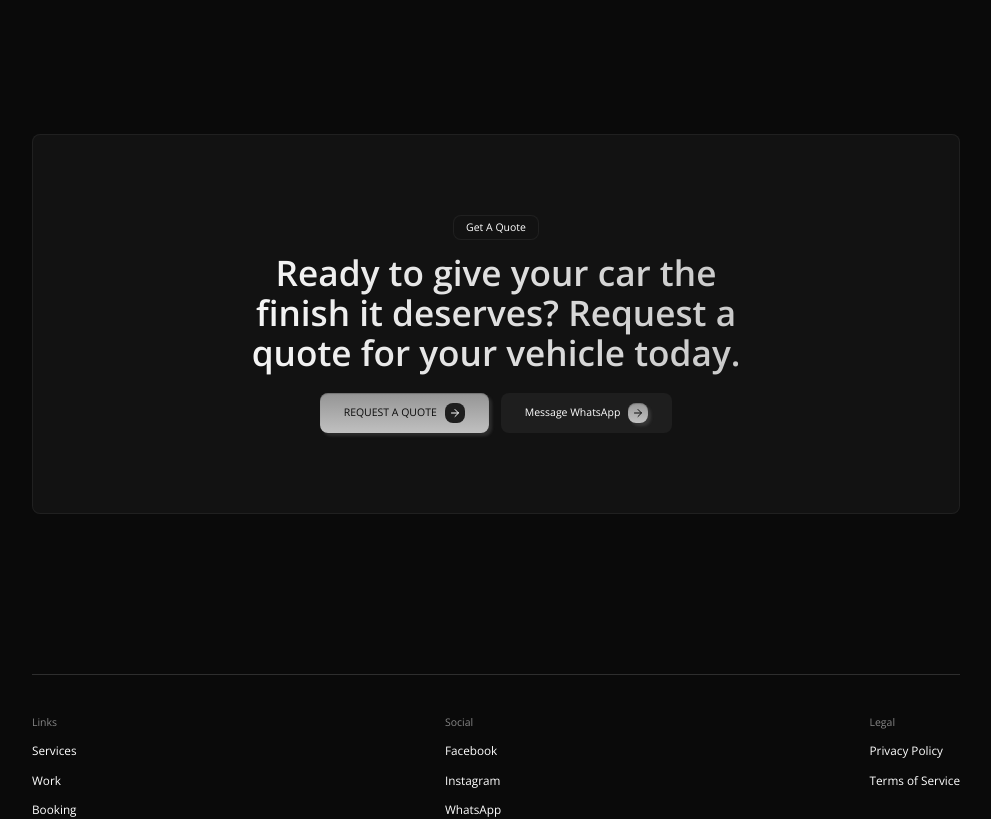
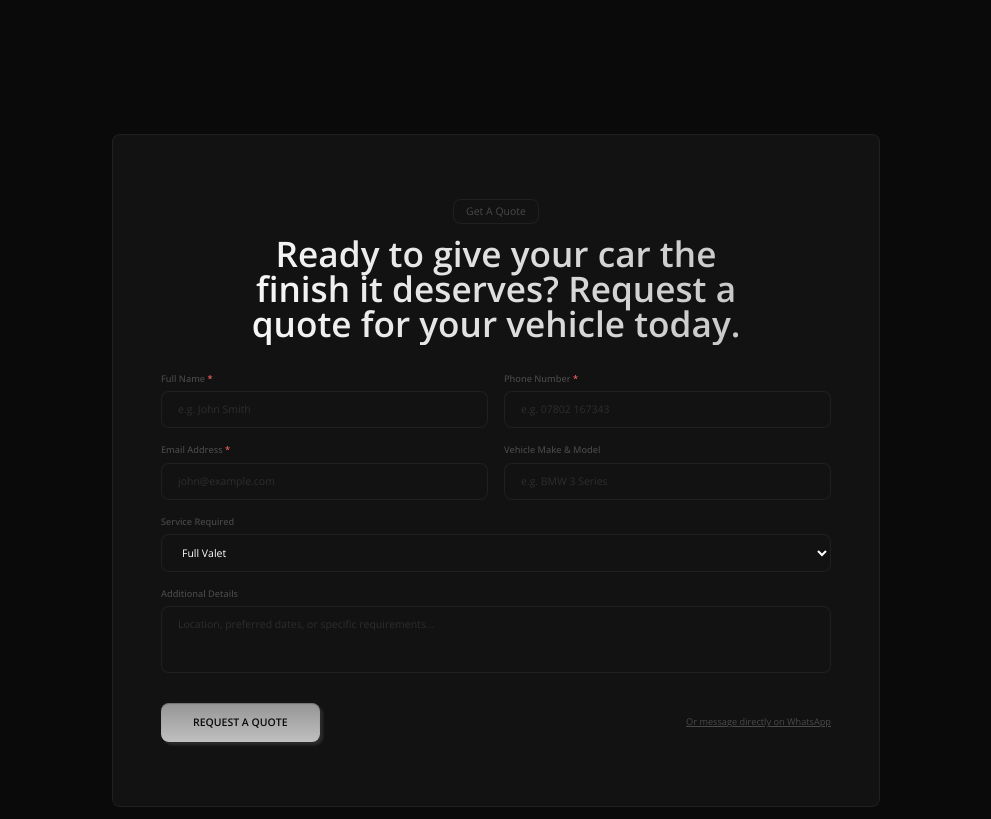
Before and after one commit to dmytro-webild/c6aac17c-b1ec-4ac8-b00e-0b4e120192e9, a React (Vite) app: page / in a window 1280 px wide. Shown: the part 6520-7339 px from the top of the page, without its empty margins (144-1135 px from the left). Built offline with nearby package versions, Linux system fonts and the light colour scheme; a web font is replaced by a local one.

Commit message:
Bob AI: Configure functional quote request form with field validatio

```diff
--- a/src/pages/HomePage/sections/Quote.tsx
+++ b/src/pages/HomePage/sections/Quote.tsx
@@ -1,25 +1,236 @@
-// AUTO-GENERATED by per-section-migrate. Edit freely — Bob will treat this
-// file as the canonical source for the "quote" section.
+/* eslint-disable */
+// @ts-nocheck — generated by catalog-eject; runtime-correct but TS strict-mode false-positives on inlined catalog body
+import React, { useState } from "react";
+import ScrollReveal from "@/components/ui/ScrollReveal";
+import TextAnimation from "@/components/ui/TextAnimation";
 
-import React from 'react';
-import ContactCta from '@/components/sections/contact/ContactCta';
-import SectionErrorBoundary from "@/components/ui/SectionErrorBoundary";
+const QuoteInline = () => {
+  const [formData, setFormData] = useState({
+    name: "",
+    phone: "",
+    email: "",
+    vehicle: "",
+    service: "Full Valet",
+    message: ""
+  });
+  const [status, setStatus] = useState("idle");
+  const [errorMessage, setErrorMessage] = useState("");
 
-export default function QuoteSection(): React.JSX.Element {
+  const handleChange = (e: any) => {
+    setFormData({ ...formData, [e.target.name]: e.target.value });
+  };
+
+  const handleSubmit = async (e: any) => {
+    e.preventDefault();
+    if (!formData.name.trim() || !formData.phone.trim() || !formData.email.trim()) {
+      setStatus("error");
+      setErrorMessage("Please fill in all required fields (Name, Phone, and Email).");
+      return;
+    }
+
+    setStatus("submitting");
+    setErrorMessage("");
+
+    const submissionPayload = {
+      ...formData,
+      submittedAt: new Date().toISOString(),
+      recipient: "info@qualitycarvaleting.co.uk"
+    };
+
+    try {
+      await fetch("/api/quote", {
+        method: "POST",
+        headers: { "Content-Type": "application/json" },
+        body: JSON.stringify(submissionPayload)
+      }).catch(() => null);
+
+      const stored = JSON.parse(localStorage.getItem("webild_quote_submissions") || "[]");
+      stored.unshift(submissionPayload);
+      localStorage.setItem("webild_quote_submissions", JSON.stringify(stored));
+
+      setStatus("success");
+    } catch {
+      const stored = JSON.parse(localStorage.getItem("webild_quote_submissions") || "[]");
+      stored.unshift(submissionPayload);
+      localStorage.setItem("webild_quote_submissions", JSON.stringify(stored));
+
+      setStatus("success");
+    }
+  };
+
   return (
-    <div id="quote" data-section="quote">
-        <SectionErrorBoundary name="quote">
-              <ContactCta
-        tag="Get A Quote"
-        text="Ready to give your car the finish it deserves? Request a quote for your vehicle today."
-        primaryButton={{
-            text: "REQUEST A QUOTE",
-            href: "#",
-          }}
-        secondaryButton={{"text":"Message WhatsApp","href":"https://wa.me/447802167343?text=Hi%20Quality%20Car%20Valeting%2C%20I%27d%20like%20to%20enquire%20about%20booking%20a%20valet."}}
-        textAnimation="fade-blur"
-      />
-        </SectionErrorBoundary>
+    <section aria-label="Contact section" className="py-20">
+      <div className="w-content-width mx-auto">
+        <ScrollReveal variant="slide-up">
+          <div className="flex flex-col items-center gap-8 py-16 px-6 md:px-12 rounded card max-w-3xl mx-auto">
+            <div className="flex flex-col items-center gap-2 text-center">
+              <div className="px-3 py-1 mb-1 text-sm card rounded w-fit text-accent">
+                <p>Get A Quote</p>
+              </div>
+
+              <TextAnimation
+                text="Ready to give your car the finish it deserves? Request a quote for your vehicle today."
+                variant="fade-blur"
+                gradientText={true}
+                tag="h2"
+                className="text-3xl md:text-5xl font-semibold text-center text-balance"
+              />
+            </div>
+
+            {status === "success" ? (
+              <div className="w-full text-center py-8 px-6 card rounded-lg">
+                <div className="w-12 h-12 mx-auto mb-4 rounded-full bg-emerald-500/20 text-emerald-400 flex items-center justify-center text-xl font-bold">
+                  ✓
+                </div>
+                <h3 className="text-2xl font-bold text-foreground mb-2">Quote Request Submitted!</h3>
+                <p className="text-accent text-sm mb-6 max-w-md mx-auto">
+                  Thank you, <span className="text-foreground font-semibold">{formData.name}</span>. Your enquiry for vehicle detailing has been received. We will get back to you shortly via phone or email.
+                </p>
+                <button
+                  type="button"
+                  onClick={() => {
+                    setStatus("idle");
+                    setFormData({ name: "", phone: "", email: "", vehicle: "", service: "Full Valet", message: "" });
+                  }}
+                  className="primary-button text-primary-cta-text px-6 py-2.5 rounded text-sm font-semibold"
+                >
+                  Submit Another Request
+                </button>
+              </div>
+            ) : (
+              <form onSubmit={handleSubmit} className="w-full space-y-4">
+                {status === "error" && errorMessage && (
+                  <div className="p-3 bg-red-500/10 border border-red-500/30 text-red-400 text-sm rounded">
+                    {errorMessage}
+                  </div>
+                )}
+
+                <div className="grid grid-cols-1 md:grid-cols-2 gap-4">
+                  <div>
+                    <label className="block text-xs font-medium text-accent mb-1.5">
+                      Full Name <span className="text-red-400">*</span>
+                    </label>
+                    <input
+                      type="text"
+                      name="name"
+                      required
+                      value={formData.name}
+                      onChange={handleChange}
+                      placeholder="e.g. John Smith"
+                      className="w-full px-4 py-2.5 rounded card bg-background border border-border text-foreground placeholder:text-accent/50 text-sm focus:outline-none focus:ring-1 focus:ring-foreground"
+                    />
+                  </div>
+
+                  <div>
+                    <label className="block text-xs font-medium text-accent mb-1.5">
+                      Phone Number <span className="text-red-400">*</span>
+                    </label>
+                    <input
+                      type="tel"
+                      name="phone"
+                      required
+                      value={formData.phone}
+                      onChange={handleChange}
+                      placeholder="e.g. 07802 167343"
+                      className="w-full px-4 py-2.5 rounded card bg-background border border-border text-foreground placeholder:text-accent/50 text-sm focus:outline-none focus:ring-1 focus:ring-foreground"
+                    />
+                  </div>
+                </div>
+
+                <div className="grid grid-cols-1 md:grid-cols-2 gap-4">
+                  <div>
+                    <label className="block text-xs font-medium text-accent mb-1.5">
+                      Email Address <span className="text-red-400">*</span>
+                    </label>
+                    <input
+                      type="email"
+                      name="email"
+                      required
+                      value={formData.email}
+                      onChange={handleChange}
+                      placeholder="john@example.com"
+                      className="w-full px-4 py-2.5 rounded card bg-background border border-border text-foreground placeholder:text-accent/50 text-sm focus:outline-none focus:ring-1 focus:ring-foreground"
+                    />
+                  </div>
+
+                  <div>
+                    <label className="block text-xs font-medium text-accent mb-1.5">
+                      Vehicle Make & Model
+                    </label>
+                    <input
+                      type="text"
+                      name="vehicle"
+                      value={formData.vehicle}
+                      onChange={handleChange}
+                      placeholder="e.g. BMW 3 Series"
+                      className="w-full px-4 py-2.5 rounded card bg-background border border-border text-foreground placeholder:text-accent/50 text-sm focus:outline-none focus:ring-1 focus:ring-foreground"
+                    />
+                  </div>
+                </div>
+
+                <div>
+                  <label className="block text-xs font-medium text-accent mb-1.5">
+                    Service Required
+                  </label>
+                  <select
+                    name="service"
+                    value={formData.service}
+                    onChange={handleChange}
+                    className="w-full px-4 py-2.5 rounded card bg-background border border-border text-foreground text-sm focus:outline-none focus:ring-1 focus:ring-foreground"
+                  >
+                    <option value="Full Valet">Full Valet</option>
+                    <option value="Interior Valet">Interior Valet</option>
+                    <option value="Exterior Detail">Exterior Detail</option>
+                    <option value="Paint Correction">Paint Correction</option>
+                    <option value="Ceramic Coating">Ceramic Coating</option>
+                  </select>
+                </div>
+
+                <div>
+                  <label className="block text-xs font-medium text-accent mb-1.5">
+                    Additional Details
+                  </label>
+                  <textarea
+                    name="message"
+                    rows={3}
+                    value={formData.message}
+                    onChange={handleChange}
+                    placeholder="Location, preferred dates, or specific requirements..."
+                    className="w-full px-4 py-2.5 rounded card bg-background border border-border text-foreground placeholder:text-accent/50 text-sm focus:outline-none focus:ring-1 focus:ring-foreground resize-none"
+                  />
+                </div>
+
+                <div className="pt-2 flex flex-col sm:flex-row items-center justify-between gap-4">
+                  <button
+                    type="submit"
+                    disabled={status === "submitting"}
+                    className="w-full sm:w-auto primary-button text-primary-cta-text px-8 py-3 rounded text-sm font-semibold disabled:opacity-50"
+                  >
+                    {status === "submitting" ? "Submitting..." : "REQUEST A QUOTE"}
+                  </button>
+
+                  <a
+                    href="https://wa.me/447802167343?text=Hi%20Quality%20Car%20Valeting%2C%20I%27d%20like%20to%20enquire%20about%20booking%20a%20valet."
+                    target="_blank"
+                    rel="noopener noreferrer"
+                    className="text-xs text-accent hover:text-foreground underline transition-colors"
+                  >
+                    Or message directly on WhatsApp
+                  </a>
+                </div>
+              </form>
+            )}
+          </div>
+        </ScrollReveal>
       </div>
+    </section>
+  );
+};
+
+export default function QuoteSection() {
+  return (
+    <div data-webild-section="quote" data-section="quote" id="quote">
+      <QuoteInline />
+    </div>
   );
 }
```
